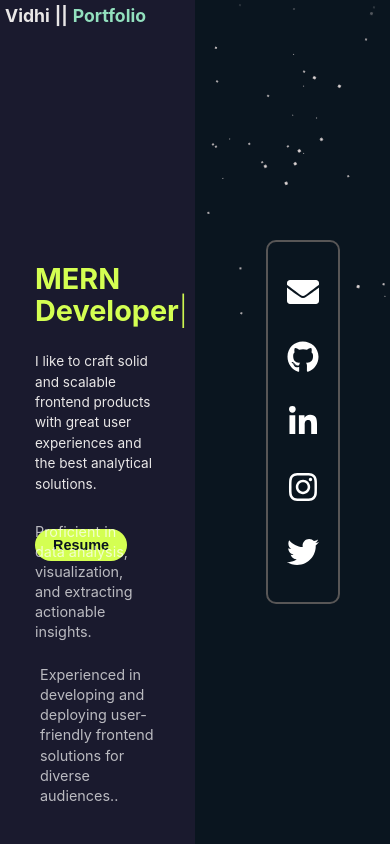
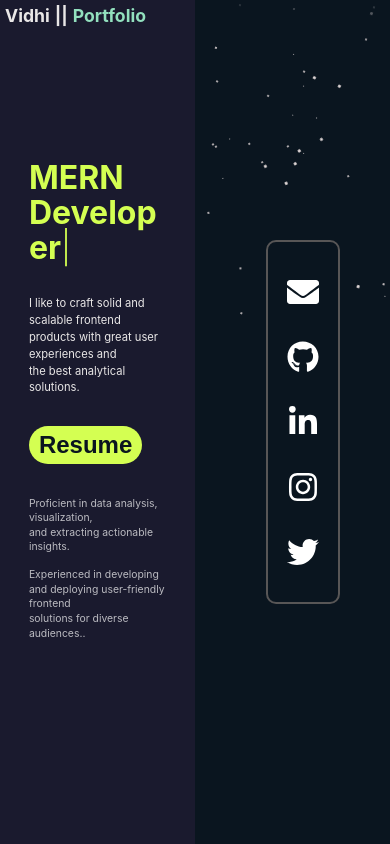
Before and after one commit to vidhirawat10/Portfolio---Vidhi, a React (Create React App) app: page / in a window 390 px wide. Built offline with nearby package versions, Linux system fonts and the light colour scheme; the HTML template or start-up script is replaced by a standard one.

Commit message:
Update TypingAnimation.css

```diff
--- a/src/components/TypingAnimation.css
+++ b/src/components/TypingAnimation.css
@@ -4,13 +4,13 @@
   display: flex;
   flex-direction: column;
   align-items: flex-start; /* Align content to the left within the container */
-  justify-content: center;
+  justify-content: center; /* Vertically center content */
   text-align: left; /* Ensure text aligns left */
-  max-width: 600px; /* Limit width for better readability */
+  width: 100%; /* Use full width of its parent */
+  max-width: 600px; /* Limit width for better readability on large screens */
   padding: 5px; /* Add some padding */
   box-sizing: border-box; /* Include padding in element's total width and height */
-  position: relative; /* For diagonal lines positioning */
-  height: 100%; /* Ensure it takes full height of left-section for vertical centering */
+  position: relative; /* For diagonal lines and bottom text positioning */
 }
 
 .typing-text {
@@ -20,6 +20,8 @@
   margin-bottom: 20px;
   line-height: 1.1; /* Adjust line height for better spacing */
   font-weight: bold;
+  word-break: break-word; /* Ensure long words break */
+  overflow-wrap: break-word; /* For wider browser support */
 }
 
 .typed-word {
@@ -57,6 +59,7 @@
   transition: background-color 0.3s ease, transform 0.3s ease;
   margin-top: 30px;
   margin-bottom: 120px; /* Increased bottom margin */
+  white-space: nowrap; /* Prevent button text from wrapping */
 }
 
 .resume-button:hover {
@@ -68,9 +71,8 @@
   display: flex;
   justify-content: space-between;
   width: 100%;
-  /* Removed margin-top: auto; here as it conflicts with absolute positioning and is handled by 'bottom' */
   position: absolute; /* Position relative to typing-container */
-  bottom: 20px; /* Distance from the bottom of the left-section */
+  bottom: 20px; /* Distance from the bottom of the typing-container */
   left: 0;
   padding: 0 5px; /* Match container padding, but ensure it's not 0px */
   box-sizing: border-box;
@@ -81,16 +83,15 @@
   color: rgba(255, 255, 255, 0.7); /* Slightly faded white */
   line-height: 1.4;
   flex: 1; /* Allow them to take equal space */
+  padding: 0 5px; /* Add internal padding to texts */
 }
 
 .bottom-text.left-align {
   text-align: left;
-  padding-right: 15px; /* Space between the two texts */
 }
 
 .bottom-text.right-align {
   text-align: right;
-  padding-left: 5px; /* Space between the two texts */
 }
 
 .diagonal-lines {
@@ -103,11 +104,12 @@
   color: #d4ff52; /* Color of the lines */
   font-size: 2em; /* Size of the slashes */
   font-weight: bold;
+  z-index: -1; /* Place behind text if it overlaps */
 }
 
-/* --- Responsive adjustments --- */
+/* --- Responsive adjustments for TypingAnimation.css --- */
 
-/* For screens wider than 1200px (e.g., very large monitors) */
+/* For screens wider than 1600px (very large monitors) */
 @media (min-width: 1600px) {
   .typing-text {
     font-size: 5.5em; /* Even larger for very big screens */
@@ -118,115 +120,131 @@
 @media (max-width: 1200px) {
   .typing-text {
     font-size: 4em; /* Slightly smaller */
-    margin-top: 20px;
+    margin-top: 60px; /* Adjusted */
   }
   .typing-description {
     font-size: 1.15em;
   }
   .resume-button {
-    margin-bottom: 100px;
+    margin-bottom: 100px; /* Adjusted */
   }
   .diagonal-lines {
-    bottom: 120px;
+    bottom: 110px; /* Adjusted */
     right: -30px;
   }
 }
 
-/* For screens between 992px and 768px (e.g., typical tablets in landscape) */
+/* For screens between 992px and 768px (typical tablets in landscape) */
 @media (max-width: 992px) {
+  .typing-container {
+    padding: 10px; /* Adjusted container padding */
+    max-width: 95%; /* Allow more width for content */
+  }
   .typing-text {
     font-size: 3.2em; /* Adjusted to fit better */
-    margin-top: 20px;
-    margin-bottom: 15px;
+    margin-top: 30px; /* Adjusted */
+    margin-bottom: 30px;
   }
   .typing-description {
-    font-size: 1em; /* Smaller description */
-    margin-top: 20px;
-    margin-bottom: 20px;
-  }
-  .resume-button {
-    padding: 10px 20px;
-    font-size: 1em;
-    margin-top: 20px;
-    margin-bottom: 80px;
-  }
-  .bottom-text {
-    font-size: 0.9em; /* Smaller bottom text */
-  }
-  .diagonal-lines {
-    bottom: 100px;
-    right: -10px; /* Bring it slightly closer */
-    font-size: 1.8em;
-  }
-  .typing-container {
-    padding: 10px; /* Increased container padding for smaller screens */
-  }
-}
-
-/* For screens between 768px and 576px (e.g., tablets in portrait, large phones) */
-@media (max-width: 768px) {
-  .typing-container {
-    max-width: 100%; /* Allow full width */
-    padding: 15px;
-    /* Keeping align-items: flex-start and text-align: left here */
-    /* If you want to center the content here, change to: */
-    /* align-items: center; */
-    /* text-align: center; */
-  }
-  .typing-text {
-    font-size: 2.5em; /* Further reduced */
-    margin-top: 20px;
-    margin-bottom: 10px;
-  }
-  .typing-description {
-    font-size: 0.95em;
+    font-size: 0.95em; /* Smaller description */
     margin-top: 15px;
     margin-bottom: 15px;
   }
   .resume-button {
-    margin-bottom: 50px;
-  }
-  .bottom-text-container {
-    flex-direction: column; /* Stack bottom texts */
-    align-items: flex-start; /* Keep them left-aligned when stacked */
-    bottom: 10px; /* Adjust position */
-    padding: 0 15px; /* Adjust padding for stacked texts */
+    padding: 8px 18px;
+    font-size: 0.9em;
+    margin-top: 20px;
+    margin-bottom: 150px; /* Adjusted */
   }
   .bottom-text {
-    text-align: left !important; /* Force left align when stacked */
-    padding-right: 0;
-    padding-left: 0;
-    margin-bottom: 8px; /* Space between stacked texts */
+    font-size: 0.85em; /* Smaller bottom text */
+  }
+  .bottom-text.left-align{
+    text-align: left;
+  }
+  .bottom-text.right-align{
+    text-align: left;
   }
   .diagonal-lines {
-    bottom: 70px; /* Adjust position for smaller screens */
-    right: 5px;
-    font-size: 1.2em;
+    bottom: 90px; /* Adjusted */
+    right: -10px; /* Bring it slightly closer */
+    font-size: 1.5em; /* Smaller slashes */
   }
 }
 
-/* For screens smaller than 576px (e.g., most mobile phones) */
-@media (max-width: 576px) {
+/* For screens between 768px and 576px (tablets in portrait, large phones) */
+@media (max-width: 768px) {
+  .typing-container {
+    padding: 10px; /* Adjusted padding for very narrow space */
+    /* text-align: center; Removed for now, keeping left aligned */
+  }
   .typing-text {
-    font-size: 1.8em; /* Even smaller font */
-    margin-top: 20px;
+    font-size: 2.8em; /* Significantly reduced */
+    margin-top: -20px;
+    margin-bottom: 10px;
   }
   .typing-description {
-    font-size: 0.85em;
+    font-size: 0.8em; /* Reduced */
+    margin-top: 20px;
+    margin-bottom: 10px;
   }
   .resume-button {
-    padding: 8px 18px;
-    font-size: 0.9em;
-    margin-bottom: 40px;
+    padding: 6px 15px;
+    font-size: 1.3em;
+    margin-bottom: 130px; /* Reduced */
+  }
+  .bottom-text-container {
+    flex-direction: column; /* Stack bottom texts vertically */
+    bottom: 10px; /* Keep it at the bottom of the container */
+    padding: 0 5px; /* Minimal horizontal padding */
+  }
+  .bottom-text {
+    font-size: 0.75em; /* Reduced */
+    text-align: left !important; /* Keep left-aligned even when stacked */
+    padding: 0; /* Remove internal padding if stacking */
+    margin-bottom: 5px; /* Space between stacked texts */
   }
   .diagonal-lines {
-    display: none; /* Hide diagonal lines on very small screens if they crowd the content */
+    display: none; /* Hide diagonal lines on these smaller screens */
+  }
+}
+
+/* For screens smaller than 576px (most mobile phones) */
+@media (max-width: 576px) {
+  .typing-container {
+    padding: 5px; /* Very minimal padding */
+  }
+  .typing-text {
+    font-size: 2.0em; /* Even smaller font */
+    margin-top: -40px;
+  }
+  .typing-description {
+    font-size: 0.7em; /* Smallest description font */
+  }
+  .resume-button {
+    padding: 5px 10px;
+    font-size: 1.5em;
+    margin-bottom: 180px;
+  }
+  .bottom-text-container {
+    bottom: 5px; /* Closer to the bottom */
+  }
+  .bottom-text {
+    font-size: 0.65em; /* Smallest bottom text font */
+    margin-bottom: 3px;
   }
 }
 
 /* Specific adjustment for very small screens if necessary */
 @media (max-width: 375px) {
   .typing-text {
-    font-size: 1.5em;
+    font-size: 2.2em;
+  }
+  .typing-description {
+    font-size: 0.65em;
+  }
+  .resume-button {
+    font-size: 0.65em;
+    padding: 4px 8px;
   }
 }
```
